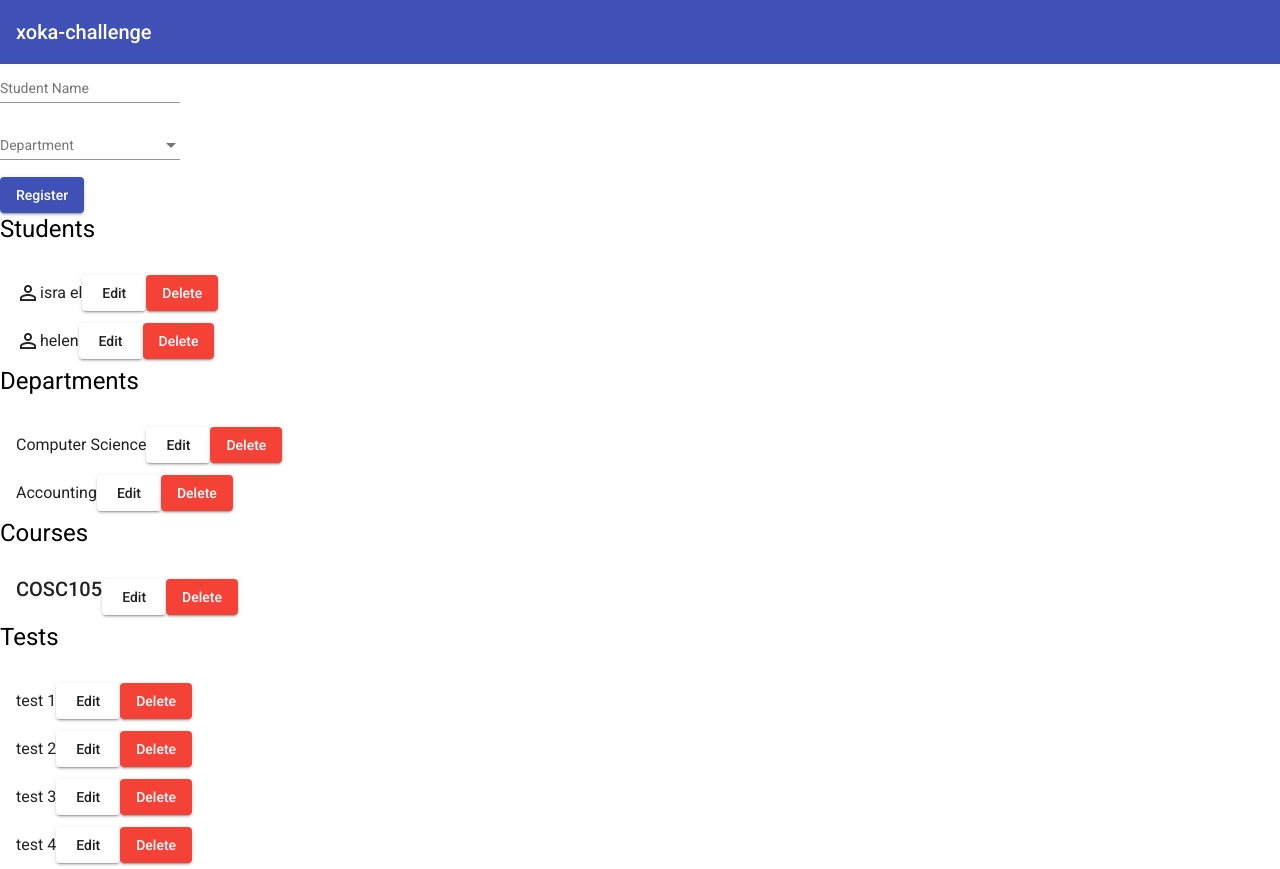
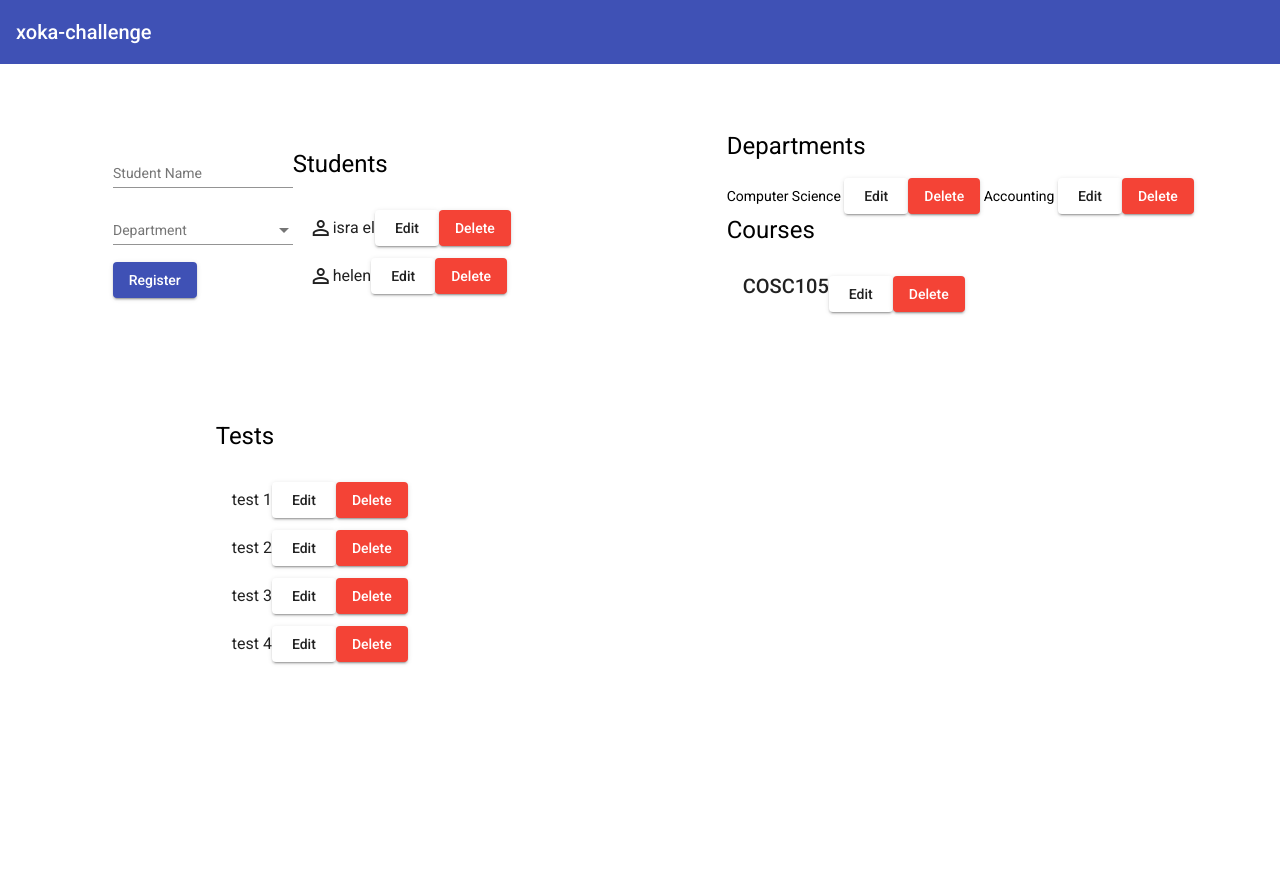
Before and after one commit to vernu/xoka-angular-challenge, an Angular app: page / in a window 1280 px wide. After the commit the page ends 800 px from the top, so only its background shows below. Built offline with nearby package versions, Linux system fonts and the light colour scheme.

Commit message:
grid layout

```diff
--- a/src/app/app.component.html
+++ b/src/app/app.component.html
@@ -5,13 +5,21 @@
     </mat-toolbar-row>
   </mat-toolbar>
 
-  <div>
-    <app-student-register-form></app-student-register-form>
-    <app-student-list></app-student-list>
-    <app-department-list></app-department-list>
-    <app-course-list></app-course-list>
+  <mat-grid-list cols="2" rowHeight="2:1">
+    <mat-grid-tile
+      ><app-student-register-form></app-student-register-form>
+      <app-student-list></app-student-list
+    ></mat-grid-tile>
+    <mat-grid-tile>
+      <div layout="column">
+        <app-department-list></app-department-list>
 
+        <app-course-list> </app-course-list>
+      </div>
+    </mat-grid-tile>
+    <mat-grid-tile> <app-test-list></app-test-list></mat-grid-tile>
+    <mat-grid-tile></mat-grid-tile>
+  </mat-grid-list>
 
-    <app-test-list></app-test-list>
-  </div>
+  <div></div>
 </div>
--- a/src/app/components/department-list/department-list.component.html
+++ b/src/app/components/department-list/department-list.component.html
@@ -1,11 +1,11 @@
 <div>
   <h1>Departments</h1>
-  <mat-list role="list">
-    <mat-list-item role="listitem" *ngFor="let dep of departments">
+
+  <div layout="row">
+    <span *ngFor="let dep of departments">
       {{ dep.name }}
-
       <button mat-raised-button>Edit</button>
       <button mat-raised-button color="warn">Delete</button>
-    </mat-list-item>
-  </mat-list>
+    </span>
+  </div>
 </div>
```
